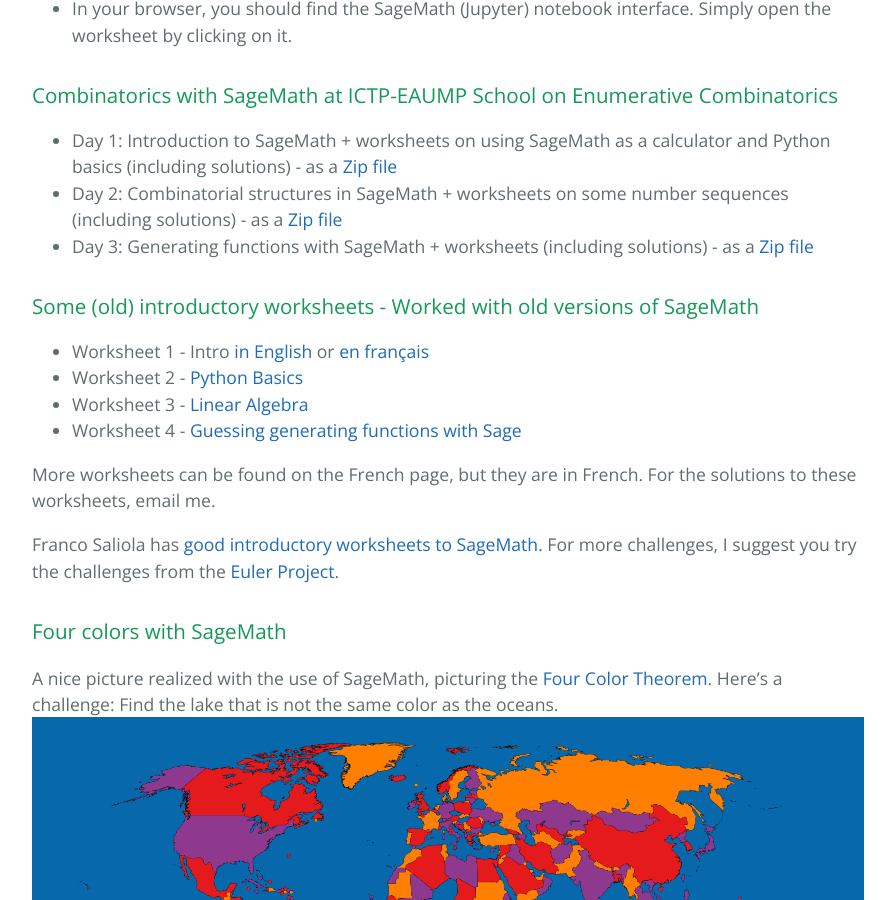
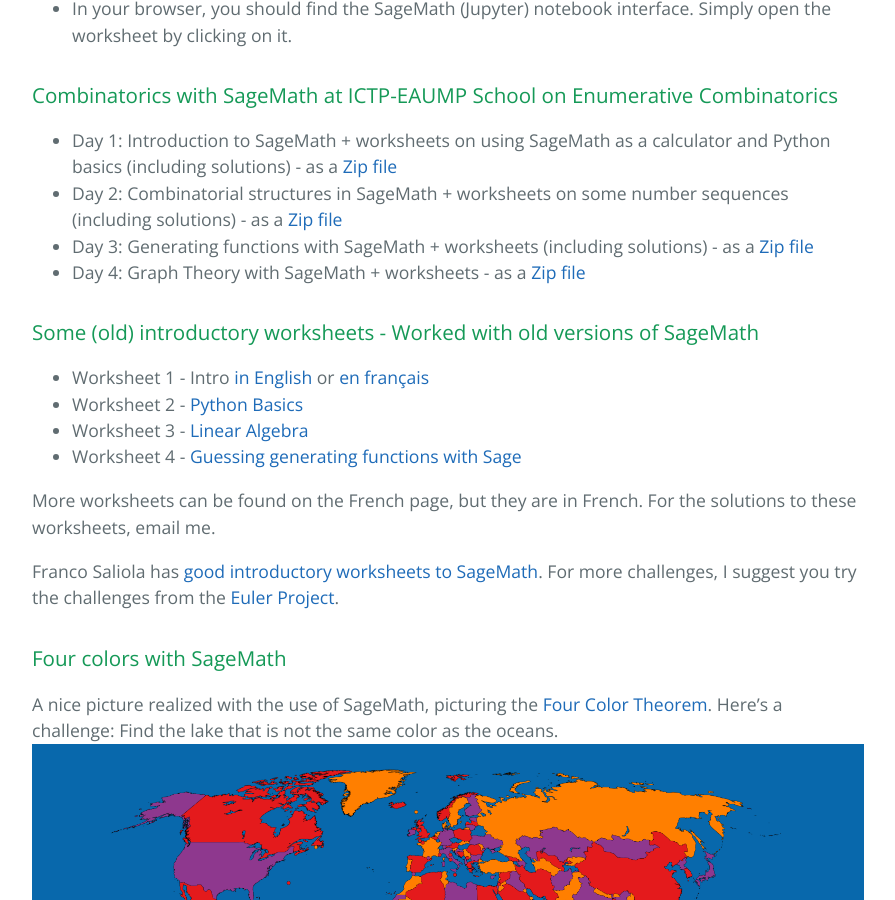
Before and after one commit to nadialafreniere/nadialafreniere.github.io, a Jekyll site: the page built from sage_en.md, in a window 1280 px wide and 900 px high, scrolled down 761 px. Shown: the whole window, without its empty margins (192-1087 px from the left). Built offline with Jekyll 4.4.1, drawn with Linux system fonts in a browser that asks for light colours; our own code applies the rules of GitHub Pages for plain Markdown files.

Commit message:
Day 4 lecture

```diff
--- a/sage_en.md
+++ b/sage_en.md
@@ -13,6 +13,7 @@
  * Day 1: Introduction to SageMath + worksheets on using SageMath as a calculator and Python basics (including solutions) - as a [Zip file](Sage_course_Arusha/Lecture1.zip)
  * Day 2: Combinatorial structures in SageMath + worksheets on some number sequences (including solutions) - as a [Zip file](Sage_course_Arusha/Lecture2.zip)
  * Day 3: Generating functions with SageMath + worksheets (including solutions) - as a [Zip file](Sage_course_Arusha/Lecture3.zip)
+ * Day 4: Graph Theory with SageMath + worksheets - as a [Zip file](Sage_course_Arusha/Lecture4.zip)
 
 ### Some (old) introductory worksheets - Worked with old versions of SageMath
  * Worksheet 1 - Intro [in English](sage_ws/Short_intro.ipynb) or [en français](sage_ws/Atelier_1_sans_les_solutions.ipynb)
```
Also changed, not shown: 1 other file.
